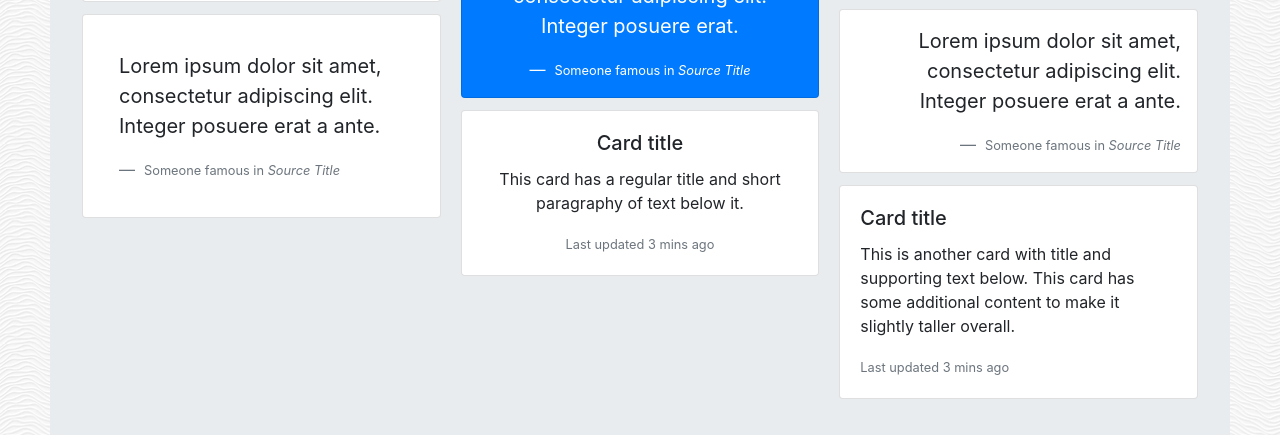
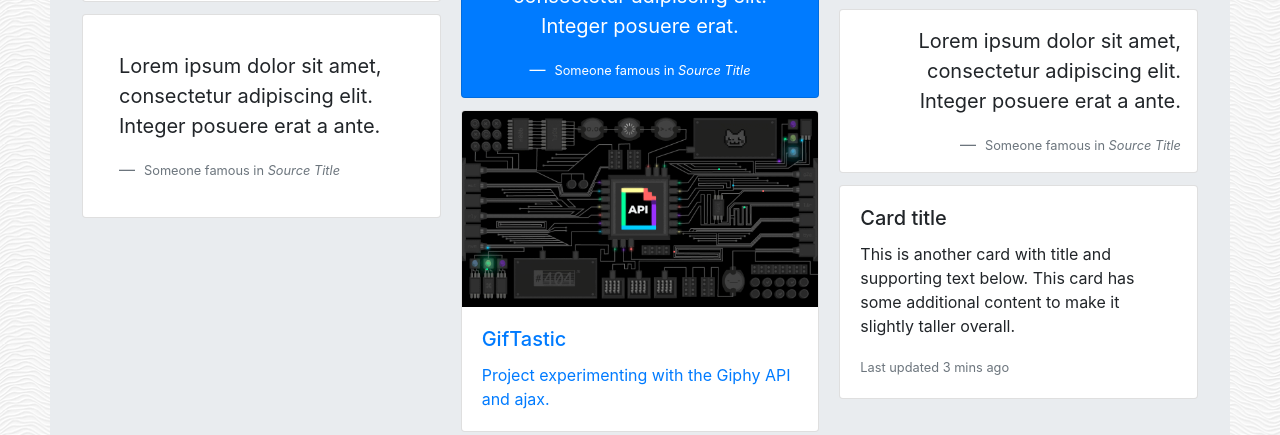
Before and after one commit to johnsickels/Bootstrap-Portfolio, a plain HTML site: page portfolio.html in a window 1280 px wide. Shown: the part 523-958 px from the top of the page. Drawn offline with nearby package versions, Linux system fonts and the light colour scheme.

Commit message:
update portfolio

```diff
--- a/portfolio.html
+++ b/portfolio.html
@@ -91,12 +91,14 @@
           </footer>
         </blockquote>
       </div>
-      <div class="card text-center">
+      <div class="card">
+          <a href="https://johnsickels.github.io/GifTastic/">
+            <img src="./assets/images/giphyapi.gif" class="card-img-top" alt="...">
             <div class="card-body">
-          <h5 class="card-title">Card title</h5>
-          <p class="card-text">This card has a regular title and short paragraphy of text below it.</p>
-          <p class="card-text"><small class="text-muted">Last updated 3 mins ago</small></p>
+              <h5 class="card-title">GifTastic</h5>
+              <p class="card-text">Project experimenting with the Giphy API and ajax.</p>
             </div>
+          </a>
         </div>
       <div class="card">
         <a href="https://johnsickels.github.io/crystalscollector/">
```
Also changed, not shown: assets/images/giphyapi.gif (added). Lines whose indentation alone changed are shown as unchanged.
